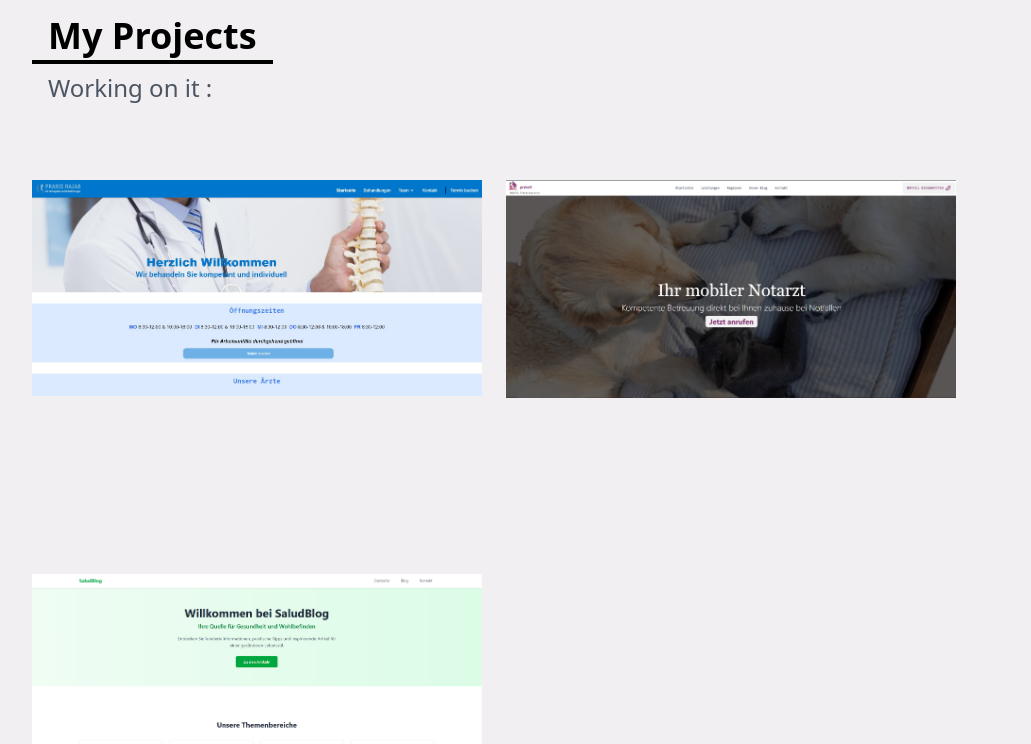
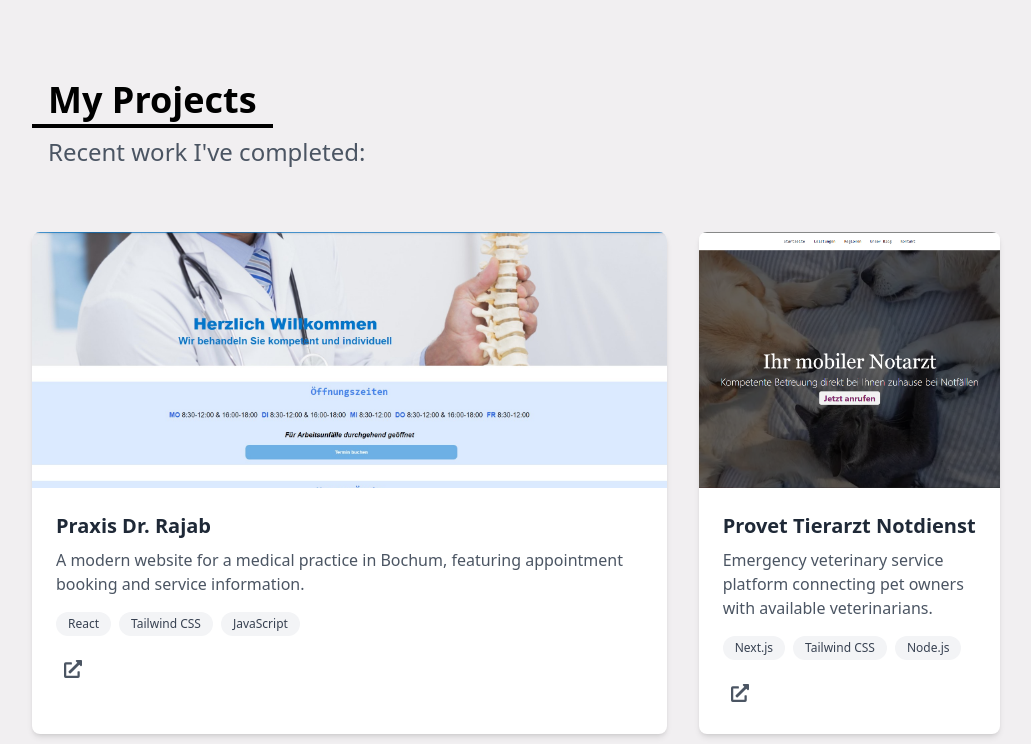
Before and after one commit to Frankoissa/PORTFOLIO, a React (Create React App) app: page / in a window 1280 px wide. Shown: the part 840-1584 px from the top of the page, without its empty margins (124-1155 px from the left). Built offline with nearby package versions, Linux system fonts and the light colour scheme.

Commit message:
Enhance Navbar z-index and refactor Projekte component to use ProjectCard for project display

```diff
--- a/src/components/Navbar.jsx
+++ b/src/components/Navbar.jsx
@@ -26,7 +26,7 @@ const Navbar = () => {
   };
 
   return (
-    <div className=" fixed w-full top-0 h-[80px] flex justify-between items-center px-4 bg-[#F1EFF1] text-black md:m-auto sm:mb-10">
+    <div className=" fixed w-full top-0 h-[80px] flex justify-between items-center px-4 bg-[#F1EFF1] text-black md:m-auto sm:mb-10  z-50">
       {/*Logo*/}
       <img
         title="Issa der Developer"
--- a/src/components/Projekte.jsx
+++ b/src/components/Projekte.jsx
@@ -1,72 +1,70 @@
-import { React, useRef } from "react";
+import React from "react";
+import ProjectCard from "./ProjectCard";
 import firsWork from "../assets/Works/DRRajab.jpeg";
-// Import the images for your new projects - update these paths to match your actual files
 import provetImage from "../assets/Works/Provet.png";
-import saludImage from "../assets/Works/salud.png"
+import saludImage from "../assets/Works/salud.png";
+
+// Project data array
+const projectsData = [
+  {
+    id: 1,
+    image: firsWork,
+    title: "Praxis Dr. Rajab",
+    description:
+      "A modern website for a medical practice in Bochum, featuring appointment booking and service information.",
+    link: "https://praxis-rajab-bochum.de",
+    technologies: ["React", "Tailwind CSS", "JavaScript"],
+    isFeatured: true,
+  },
+  {
+    id: 2,
+    image: provetImage,
+    title: "Provet Tierarzt Notdienst",
+    description:
+      "Emergency veterinary service platform connecting pet owners with available veterinarians.",
+    link: "https://provet-tierarzt-notdienst.de/",
+    technologies: ["Next.js", "Tailwind CSS", "Node.js"],
+  },
+  {
+    id: 3,
+    image: saludImage,
+    title: "Salud Blog",
+    description:
+      "Health and wellness blog providing valuable information about nutrition, fitness, and wellbeing.",
+    link: "http://saludblog.de/",
+    technologies: ["Next.js", "CSS", "JavaScript"],
+  },
+];
 
 const Projekte = () => {
   return (
-    <div className="w-full h-screen bg-[#F1EFF1] ">
-      {/* große Div  */}
-      <div className=" max-w-[1000px] mx-auto p-4 flex flex-col w-full justify-center">
-        {/*überschrift */}
-        <div>
+    <div className="w-full min-h-screen bg-[#F1EFF1] py-16">
+      {/* Main container */}
+      <div className="max-w-[1000px] mx-auto p-4 flex flex-col w-full">
+        {/* Heading */}
+        <div className="mb-12">
           <p className="px-4 text-4xl font-bold inline border-b-4 border-black">
             My Projects
           </p>
-          <p className="py-4 px-4 text-2xl text-gray-600">Working on it :</p>
+          <p className="py-4 px-4 text-2xl text-gray-600">
+            Recent work I've completed:
+          </p>
         </div>
 
-        <div
-          name="projekt"
-          className="bg-[#F1EFF1] text-gray-900 w-full h-screen flex flex-row flex-wrap gap-6 sm:py-5 mt-10"
-        >
-          {/* First Project */}
-          <div className="project-card">
-            <a
-              href="https://praxis-rajab-bochum.de"
-              target="_blank"
-              rel="noreferrer"
-            >
-              <img
-                src={firsWork}
-                alt="Praxis Rajab"
-                width={450}
-                height={450}
-                className="hover:scale-105 duration-500"
-              />
-            </a>
-          </div>
-
-          {/* Second Project - Provet */}
-          <div className="project-card">
-            <a
-              href="https://provet-tierarzt-notdienst.de/"
-              target="_blank"
-              rel="noreferrer"
-            >
-              <img
-                src={provetImage}
-                alt="Provet Tierarzt Notdienst"
-                width={450}
-                height={450}
-                className="hover:scale-105 duration-500"
-              />
-            </a>
-          </div>
-
-          {/* Third Project - Salud Blog */}
-          <div className="project-card">
-            <a href="http://saludblog.de/" target="_blank" rel="noreferrer">
-              <img
-                src={saludImage}
-                alt="Salud Blog"
-                width={450}
-                height={450}
-                className="hover:scale-105 duration-500"
-              />
-            </a>
-          </div>
+        {/* Projects grid */}
+        <div className="grid grid-cols-1 md:grid-cols-2 lg:grid-cols-3 gap-8">
+          {projectsData.map((project) => (
+            <ProjectCard
+              key={project.id}
+              image={project.image}
+              title={project.title}
+              description={project.description}
+              link={project.link}
+              githubLink={project.githubLink}
+              technologies={project.technologies}
+              isFeatured={project.isFeatured}
+            />
+          ))}
         </div>
       </div>
     </div>
```
